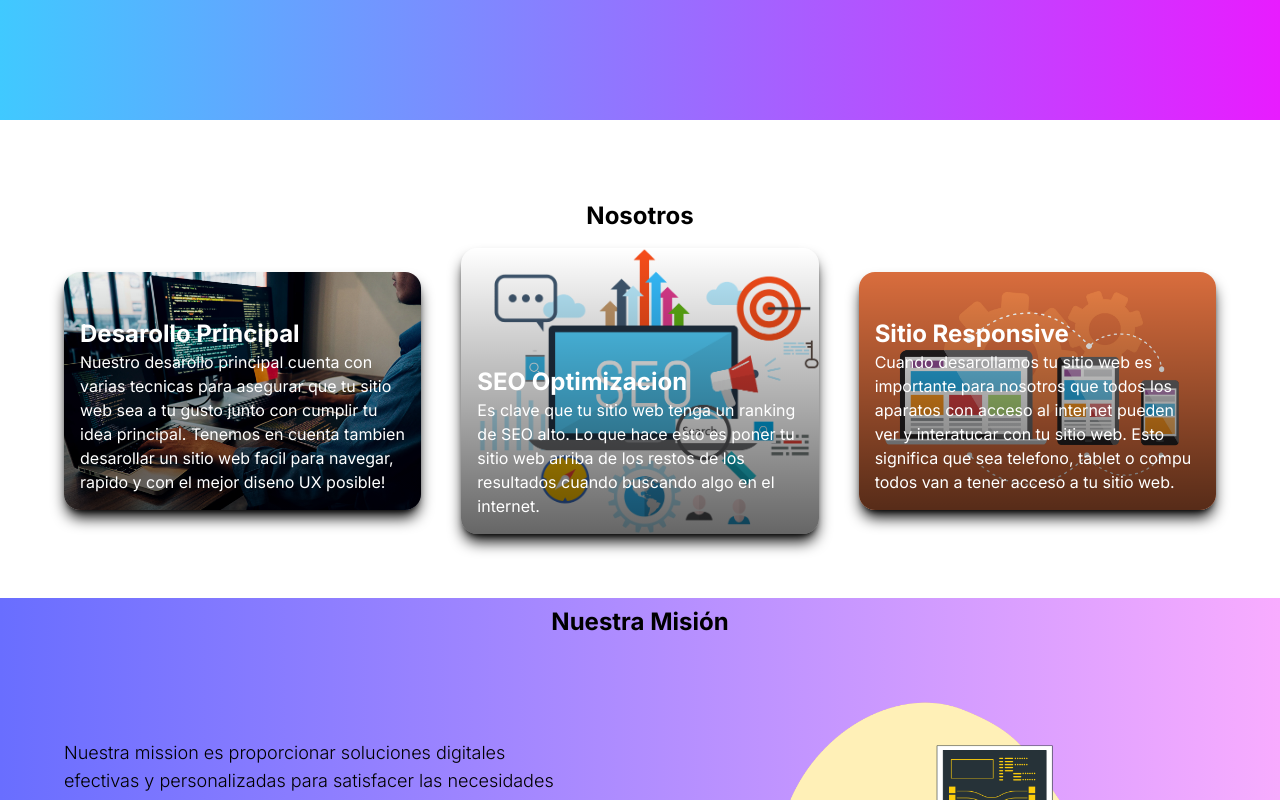
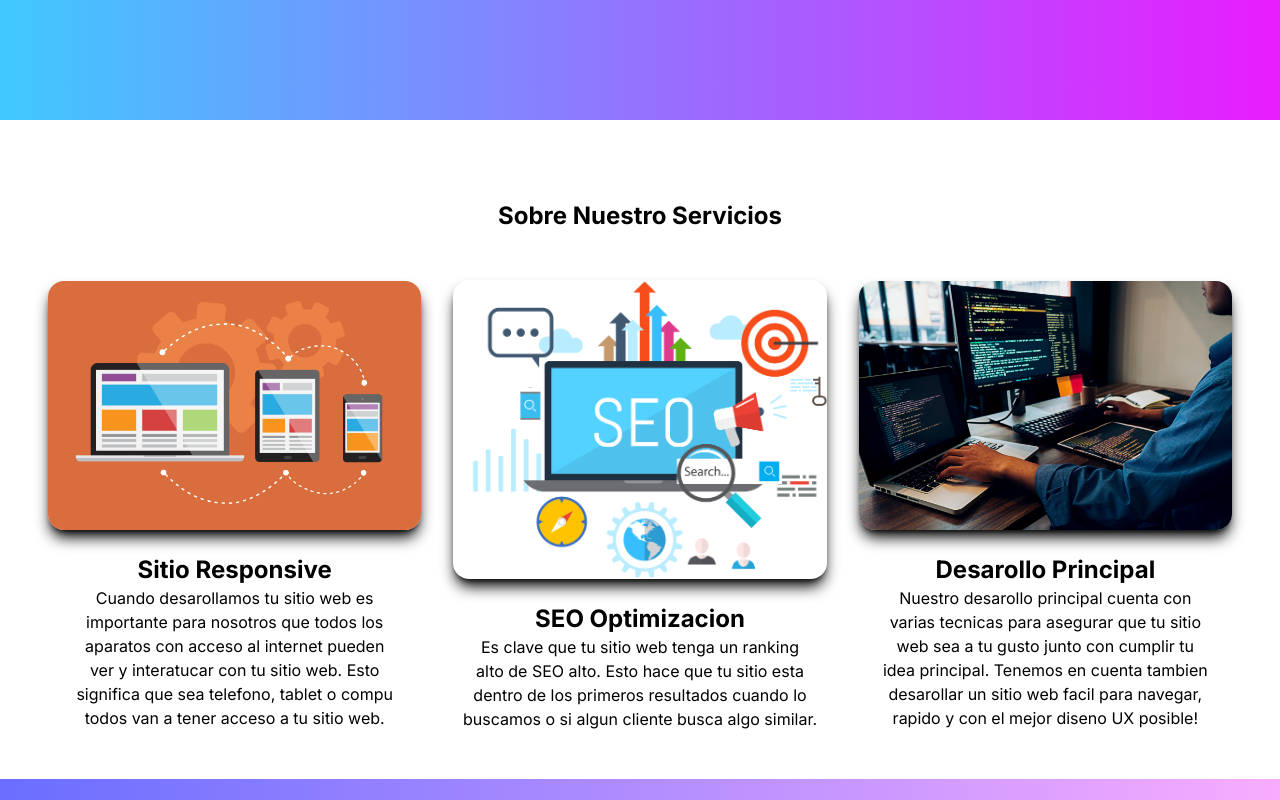
Before and after one commit to CeoNico/BackendExcellence, a Next.js app: page / in a window 1280 px wide. Shown: the part 680-1480 px from the top of the page. Built offline with nearby package versions, Linux system fonts and the light colour scheme.

Commit message:
Fixed Small Bugs

```diff
--- a/src/app/Components/Card.jsx
+++ b/src/app/Components/Card.jsx
@@ -1,13 +1,10 @@
 import Image from 'next/image'
 import React from 'react'
 
-const Card = ({children, imgSrc, alt}) => {
+const Card = ({ imgSrc, alt}) => {
   return (
-    <div className=' relative max-w-lg overflow-hidden rounded-2xl shadow-lg shadow-black max-h-[300px] '>
-        <Image src={imgSrc} alt={alt} className='transition transform hover:scale-110 duration-300' />
-        <div className='absolute inset-0 flex items-end bg-gradient-to-t from-black/60 to-transparent'>
-            <div className='p-4 text-white'>{children}</div>
-        </div>
+    <div className='flex items-center justify-center max-w-lg overflow-hidden rounded-2xl shadow-lg shadow-black max-h-[600px] transition transform hover:scale-110 duration-300 '>
+        <Image  src={imgSrc} alt={alt} />
     </div>
   )
 }
--- a/src/app/Components/Mission.jsx
+++ b/src/app/Components/Mission.jsx
@@ -5,7 +5,7 @@ import insightImg from "../../../public/insight.png";
 const Mission = () => {
   return (
     <div className="h-fit w-screen bg-gradient-to-r from-[#696eff] to-[#f8acff]">
-      <h2 className="text-center font-bold text-2xl p-2">Nuestra Misión</h2>
+      <h2 className="text-center font-bold text-2xl p-6">Nuestra Misión</h2>
       <div className="grid grid-cols-1 lg:grid-cols-2">
         <div className="flex items-center justify-center">
           <p className="font-light text-lg p-4 lg:p-16 text-balance">
--- a/src/app/Components/Services.jsx
+++ b/src/app/Components/Services.jsx
@@ -7,40 +7,37 @@ import Card from "./Card";
 
 const Services = () => {
   return (
-    <div className="h-fit w-full p-16">
-      <h2 className="text-center text-2xl font-bold p-4">Nosotros</h2>
-      <div className="grid grid-cols-1 items-center gap-10 lg:grid-cols-3">
-        <div className="flex flex-col items-center hover:scale-110 transition duration-500 ease-in-out">
-          <Card alt="Webdev Image" imgSrc={webdevImg}>
-            <h2 className="font-bold text-2xl">Desarollo Principal</h2>
-            <p>
-              Nuestro desarollo principal cuenta con varias tecnicas para
-              asegurar que tu sitio web sea a tu gusto junto con cumplir tu idea
-              principal. Tenemos en cuenta tambien desarollar un sitio web facil
-              para navegar, rapido y con el mejor diseno UX posible!
-            </p>
-          </Card>
+    <div className="h-fit w-full p-10">
+      <h1 className="font-bold text-2xl text-center p-10">Sobre Nuestro Servicios</h1>
+      <div className="grid grid-cols-1 items-center justify-center lg:grid-cols-3 gap-4">
+        <div className="flex items-center flex-col p-2">
+          <Card imgSrc={responsiveImg} alt="A phone a laptop and a tablet" />
+          <h2 className="font-bold text-2xl pt-6">Sitio Responsive</h2>
+          <p className="text-balance text-center">
+            Cuando desarollamos tu sitio web es importante para nosotros que
+            todos los aparatos con acceso al internet pueden ver y interatucar
+            con tu sitio web. Esto significa que sea telefono, tablet o compu
+            todos van a tener acceso a tu sitio web.
+          </p>
         </div>
-        <div className="flex flex-col items-center hover:scale-110 transition duration-500 ease-in-out">
-          <Card alt="SEO Image" imgSrc={seoImg}>
-            <h2 className="font-bold text-2xl">SEO Optimizacion</h2>
-            <p>
-              Es clave que tu sitio web tenga un ranking de SEO alto. Lo que
-              hace esto es poner tu sitio web arriba de los restos de los
-              resultados cuando buscando algo en el internet.
-            </p>
-          </Card>
+        <div className="flex items-center flex-col p-2 ">
+          <Card imgSrc={seoImg} alt="A phone a laptop and a tablet" />
+          <h2 className="font-bold text-2xl pt-6">SEO Optimizacion</h2>
+          <p className="text-center text-balance">
+            Es clave que tu sitio web tenga un ranking alto de SEO alto. Esto
+            hace que tu sitio esta dentro de los primeros resultados cuando lo
+            buscamos o si algun cliente busca algo similar.
+          </p>
         </div>
-        <div className="flex flex-col items-center hover:scale-110 transition duration-500 ease-in-out">
-          <Card alt="Responsive Image" imgSrc={responsiveImg}>
-            <h2 className="font-bold text-2xl">Sitio Responsive</h2>
-            <p>
-              Cuando desarollamos tu sitio web es importante para nosotros que
-              todos los aparatos con acceso al internet pueden ver y interatucar
-              con tu sitio web. Esto significa que sea telefono, tablet o compu
-              todos van a tener acceso a tu sitio web.
-            </p>
-          </Card>
+        <div className="flex items-center flex-col p-2">
+          <Card imgSrc={webdevImg} alt="A phone a laptop and a tablet" />
+          <h2 className="font-bold text-2xl pt-6">Desarollo Principal</h2>
+          <p className="text-center text-balance">
+            Nuestro desarollo principal cuenta con varias tecnicas para asegurar
+            que tu sitio web sea a tu gusto junto con cumplir tu idea principal.
+            Tenemos en cuenta tambien desarollar un sitio web facil para
+            navegar, rapido y con el mejor diseno UX posible!
+          </p>
         </div>
       </div>
     </div>
--- a/src/app/Components/Tech.jsx
+++ b/src/app/Components/Tech.jsx
@@ -8,7 +8,7 @@ import { DiReact } from "react-icons/di";
 const Tech = () => {
   return (
     <div className="h-fit w-full pb-10">
-      <h2 className="text-2xl font-bold text-center">Nuestra Tecnologia</h2>
+      <h2 className="text-2xl font-bold text-center p-6">Nuestra Tecnologia</h2>
         <div className="p-4">
           <p className="p-2 font-light text-lg lg:px-24">
             En una era definida por la rápida evolución tecnológica, nuestro
@@ -29,7 +29,7 @@ const Tech = () => {
             problemas, incluso bajo el tráfico más intenso.
           </p>
         </div>
-        <div className="grid grid-rows-2 grid-cols-3 lg:grid-rows-1 lg:grid-cols-6 lg:px-28 p-2 gap-2 items-center justify-center">
+        <div className="grid grid-rows-2 grid-cols-3 lg:grid-rows-1 lg:grid-cols-5 lg:px-28 p-2 gap-2 items-center justify-center">
             <div className="flex items-center justify-center"><DiJsBadge  size={100} /></div>
             <div className="flex items-center justify-center"><DiMongodb size={100} /> </div>
             <div className="flex items-center justify-center"><DiNodejsSmall size={100} /></div>
```
